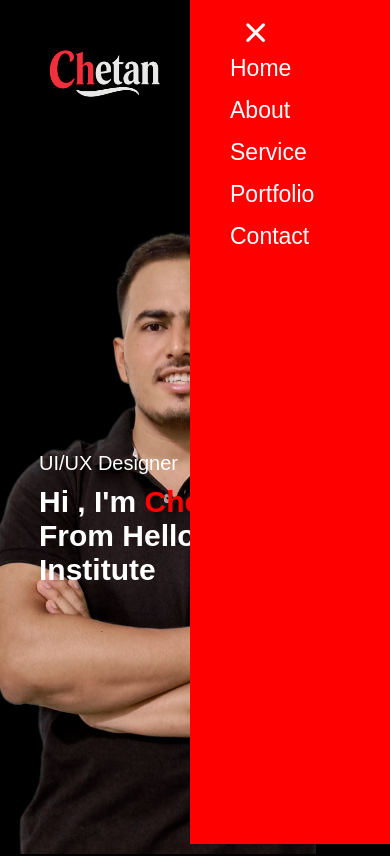
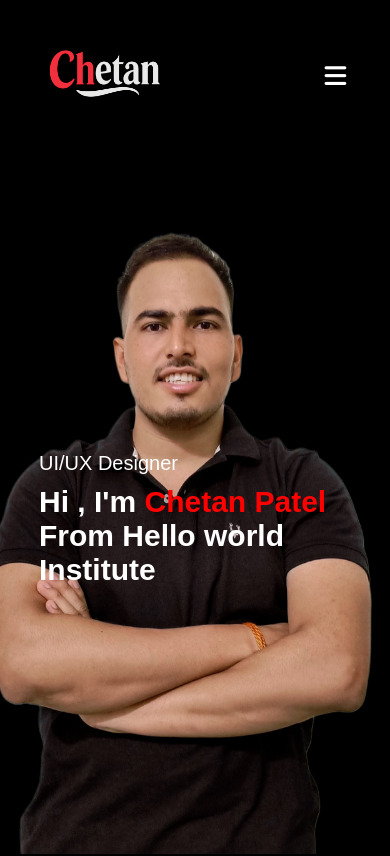
Before and after one commit to ChetanPatel1999/batch1100portfolio, a plain HTML site: page index.html in a window 390 px wide. Shown: the top 856 px of the page. Drawn offline with Linux system fonts and the light colour scheme.

Commit message:
newfiles

```diff
--- a/index.css
+++ b/index.css
@@ -430,10 +430,11 @@ nav .fa-solid {
         height: 100vh;
         position: fixed;
         top: 0px;
-        right: 0px;
+        right: -200px;
         width: 200px;
         padding-top: 40px;
         transition: right 0.5s;
+        z-index: 2;
     }
 
     nav ul .fa-xmark {
--- a/index.html
+++ b/index.html
@@ -214,7 +214,7 @@
         let close = document.querySelector("#close");
         let myul = document.querySelector("#myul");
         open.addEventListener("click", () => {
-            myul.style.right = "-50px"
+            myul.style.right = "0px"
         })
         close.addEventListener("click", () => {
             myul.style.right = "-200px"
```
